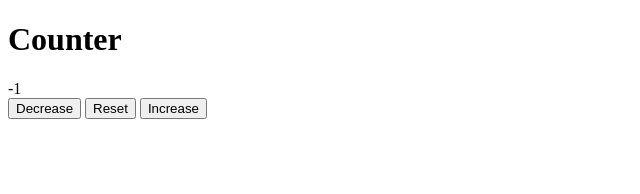
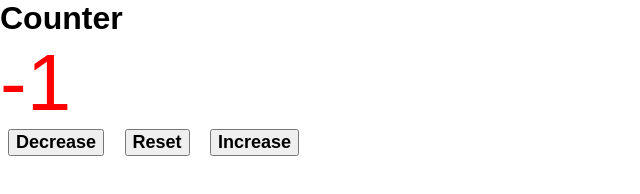
Before and after one commit to Nephy1/simple-js-counter, a plain HTML site: page index.html in a window 1280 px wide. Both pictures are taken after a click on the button "Decrease". Shown: the whole page, without its empty margins (0-640 px from the left). Drawn offline with Linux system fonts and the light colour scheme.

Commit message:
functioning counter, can add CSS later

```diff
--- a/app.js
+++ b/app.js
@@ -16,6 +16,15 @@ btns.forEach((btn) => {
     } else {
       count = 0;
     }
+    if (count > 0) {
+      value.style.color = 'green';
+    }
+    if (count < 0) {
+      value.style.color = 'red';
+    }
+    if (count === 0) {
+      value.style.color = 'black';
+    }
     value.textContent = count;
   })
 });
--- a/index.html
+++ b/index.html
@@ -6,6 +6,7 @@
   <meta http-equiv="X-UA-Compatible" content="IE=edge">
   <meta name="viewport" content="width=device-width, initial-scale=1.0">
   <title>Counter</title>
+  <link rel="stylesheet" href="main.css">
   <script src="app.js" defer></script>
 </head>
 
--- a/main.css
+++ b/main.css
@@ -0,0 +1,17 @@
+
+* {
+  box-sizing: border-box;
+  margin: 0;
+  font-family: "Fira sans", sans-serif;
+}
+
+span {
+  font-size: 5rem;
+}
+
+button {
+  cursor: pointer;
+  margin: 0 0.5rem;
+  font-size: 1.125rem;
+  font-weight: 700;
+}
```
